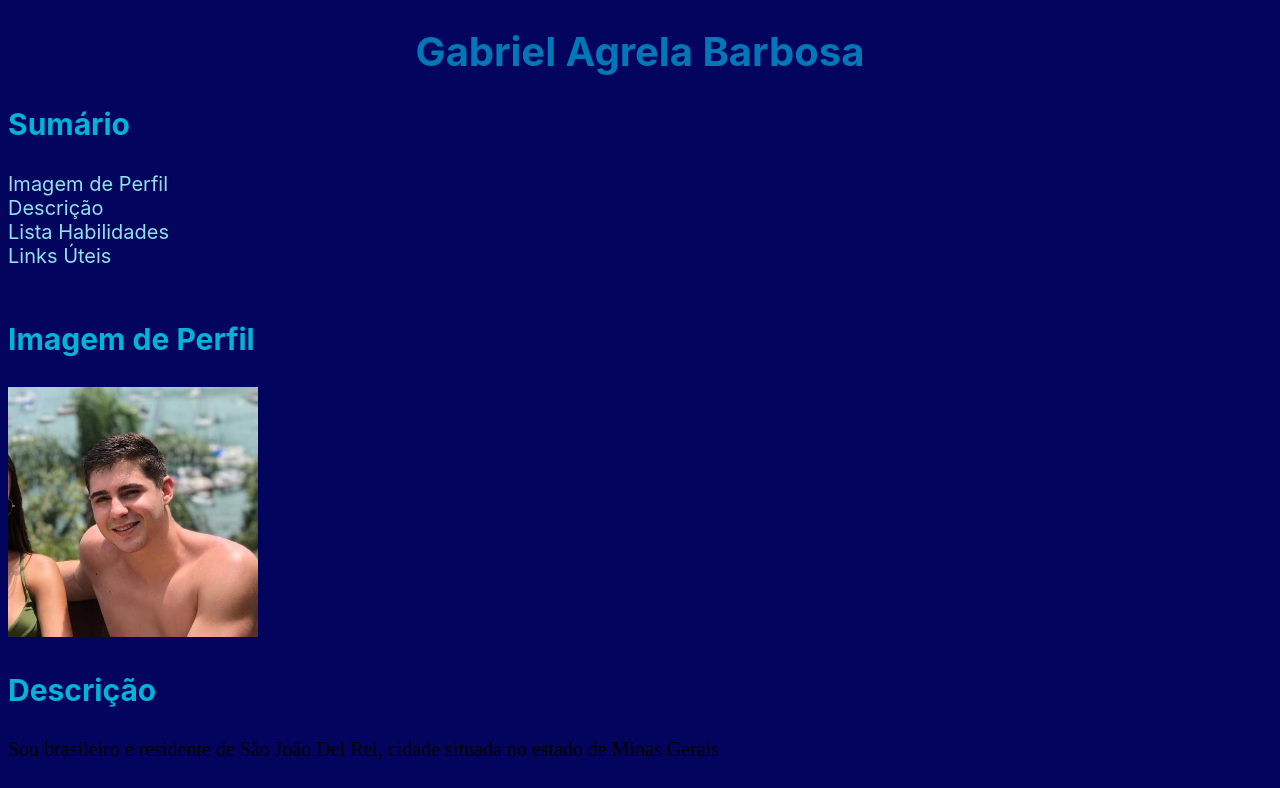
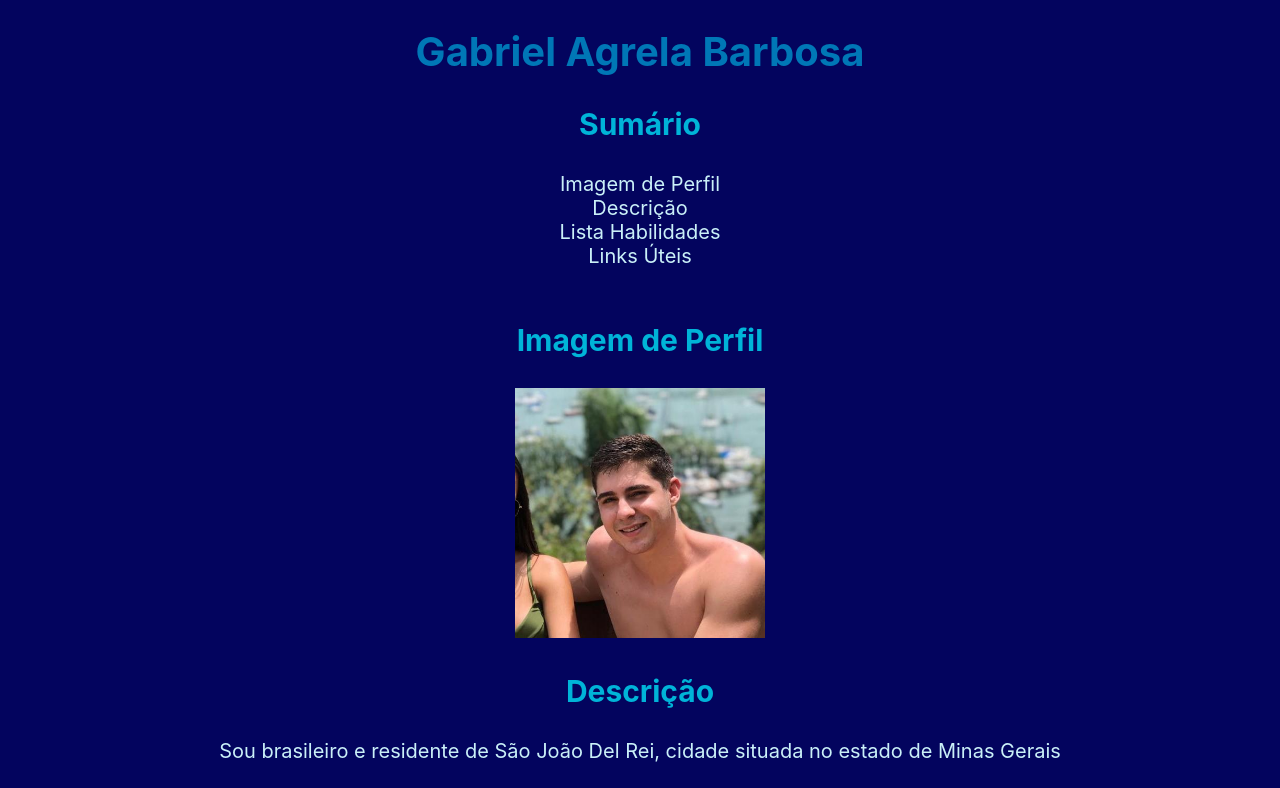
Before and after one commit to Gab-Agrela/Gab-Agrela.github.io, a plain HTML site: page index.html in a window 1280 px wide. Shown: the top 788 px of the page. Drawn offline with Linux system fonts and the light colour scheme.

Commit message:
Site estilizado do dia 3.2

```diff
--- a/index.html
+++ b/index.html
@@ -13,8 +13,14 @@
         }
 
         body{
+            text-align: center;
             background-color: #03045e;
             font-size: 20px;
+            font-family: -apple-system, BlinkMacSystemFont, 'Segoe UI', Roboto, Oxygen, Ubuntu, Cantarell, 'Open Sans', 'Helvetica Neue', sans-serif;
+            color: #caf0f8;
+        }
+
+        p{
 
         }
 
@@ -26,19 +32,19 @@
         }
 
         a:link{
-            color: #90e0ef;
+            color: #caf0f8;
             text-decoration: none;
             font-family: -apple-system, BlinkMacSystemFont, 'Segoe UI', Roboto, Oxygen, Ubuntu, Cantarell, 'Open Sans', 'Helvetica Neue', sans-serif;
 
         }
         a:visited{
-            color: #90e0ef;
+            color: #caf0f8;
             text-decoration: none;
             font-family: -apple-system, BlinkMacSystemFont, 'Segoe UI', Roboto, Oxygen, Ubuntu, Cantarell, 'Open Sans', 'Helvetica Neue', sans-serif;
         }
         a:hover {
             color: #03045e;
-            background-color: #90e0ef;
+            background-color: #caf0f8;
         }
 
 
```
